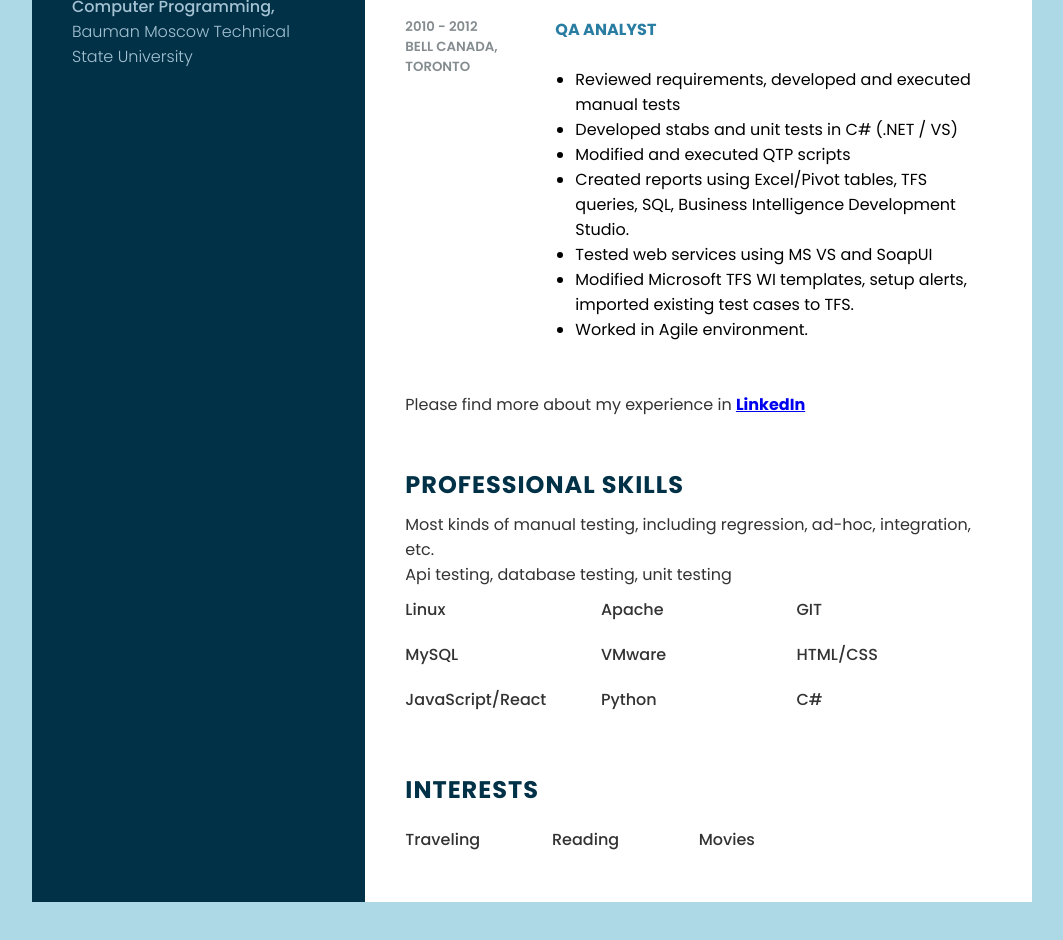
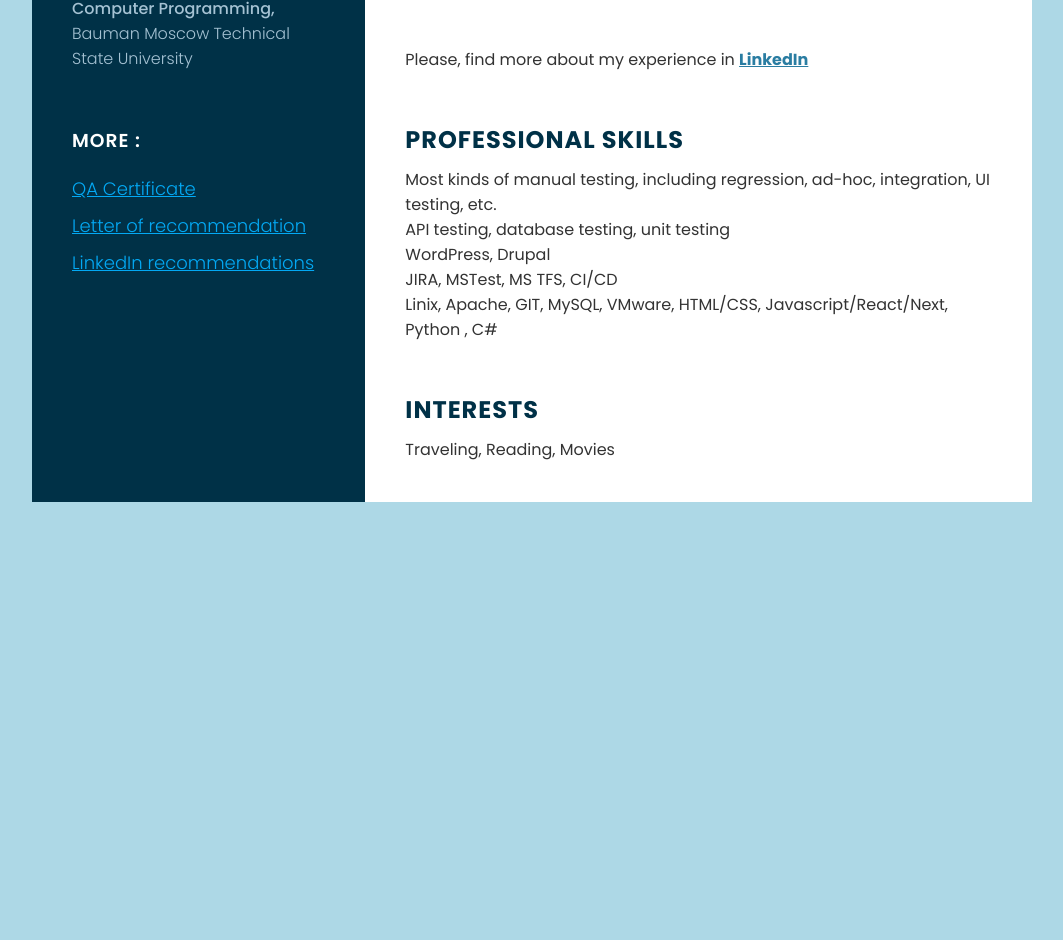
Before and after one commit to serge1000/qa-online-resume, a plain HTML site: page index.html in a window 1280 px wide. Shown: the part 1068-2008 px from the top of the page, without its empty margins (108-1171 px from the left). After the commit the page ends 1620 px from the top, so only its background shows below. Drawn offline with Linux system fonts and the light colour scheme.

Commit message:
added links on left

```diff
--- a/index.html
+++ b/index.html
@@ -33,11 +33,11 @@
                         </li>
                         <li>
                             <span class="icon"><i class="fa fa-github" aria-hidden="true"></i></span>
-                            <span class="text">github.com/serge1000</span>
+                            <span class="text"><a   target="_blank" href="https://github.com/serge1000">github.com/serge1000</a></span>
                         </li>
                         <li>
                             <span class="icon"><i class="fa fa-linkedin" aria-hidden="true"></i></span>
-                            <span class="text">linkedin.com/in/sergei-agranovsky-78a00413/</span>
+                            <span class="text"><a target="_blank"    href="https://linkedin.com/in/sergei-agranovsky-78a00413/">linkedin.com/in/sergei-agranovsky-78a00413/</a></span>
                         </li>
                     </ul>
                 </div>
@@ -62,6 +62,25 @@
                         </li>
                     </ul>
                 </div>
+
+
+                <div class="contactInfo">
+                    <h3 class="title">MORE :</h3>
+                    <ul>
+                        <li>
+                            <span class="text"><a   target="_blank" href="https://sergei.info/UW.jpg">QA Certificate</a></span>
+                        </li>
+                        <li>
+                            <span class="text"><a   target="_blank" href="https://sergei.info/SCI_Letter.jpg">Letter of recommendation</a></span>
+                        </li>
+                        <li>
+                            <span class="text"><a   target="_blank" href="https://sergei.info/RecommendationsFromLinked.JPG">LinkedIn recommendations</a></span>
+                        </li>
+                    </ul>
+                </div>
+
+
+
             </div>
             <div class="right_Side">
 <!--
@@ -76,25 +95,29 @@
                     <div class="box">
                         <div class="year_company">
                             <h5>2014 - Present</h5>
-                            <h5>Self Employed, Remotly from Kyiv/Toronto</h5>
+                            <h5>Self-Employed</h5>
                         </div>
                         <div class="text">
                             <h4>Software Tester / IT Consultant</h4>
                             <br>
-                            <p>My current responsibilities (GoinGlobal Inc.) are:</p>
+                            <p>My current activity :</p>
                             <br>
                             <ul>
                                 <li>Various kinds of software testing</li>
                                 <li>Creation of various reports using MySQL, Python scripting, Excel, and drush scripts</li>
                                 <li>Support of company's blog, including Linux / WordPress upgrades, resolving security issues</li>
                                 <li>Preparing and importing data into the application database</li>
+                                <li>Development in React/Node.js</li>
                             </ul>
                             <br>
                             <p>In the past ...</p>
                             <br>
                             <ul>
-                                <li>Developed https://dejavuai.com/, https://dejavu.art/</li>
-                                <li>Developed an application in react/node/</li>
+                                <li>Website development (
+<a class="linkedinlink" target="_blank" href="https://dejavu.art/">dejavu.art</a>,
+<a class="linkedinlink" target="_blank" href="https://dejavuai.com/">dejavuai.com</a>,
+<a class="linkedinlink" target="_blank" href="https://1st1.space/">1st1.space</a>,
+etc.    ) </li>
                                 <li>Developed new features and maintaining existing features of client's web application (ASP.NET, C#,VB, MS SQL) .</li>
                                 <li>Executed data quality checks/validations, ETL</li>
                                 <li>Worked with Drupal application</li>
@@ -120,55 +143,26 @@
                             </ul>
                         </div>
                     </div>
-                    <div class="box">
-                        <div class="year_company">
-                            <h5>2010 - 2012</h5>
-                            <h5>Bell Canada, Toronto</h5>
-                        </div>
-                        <div class="text">
-                            <h4>QA Analyst</h4><br>
-                            <ul>
-                                <li>Reviewed requirements, developed and executed manual tests</li>
-                                <li>Developed stabs and unit tests in C# (.NET / VS)</li>
-                                <li>Modified and executed QTP scripts</li>
-                                <li>Created reports using Excel/Pivot tables, TFS queries, SQL, Business Intelligence Development Studio. </li>
-                                <li>Tested web services using MS VS and SoapUI</li>
-                                <li>Modified Microsoft TFS WI templates, setup alerts, imported existing test cases to TFS.</li>
-                                <li>Worked in Agile environment.</li>
-                            </ul>
-                        </div>
-                    </div>
+
                 </div>
 
                 <div class="about">
 
-                    <p> Please find more about my experience in <a href="https://www.linkedin.com/in/sergei-agranovsky-78a00413/"><b>LinkedIn</b></a></p>
+                    <p> Please, find more about my experience in <a class="linkedinlink" target="_blank" href="https://www.linkedin.com/in/sergei-agranovsky-78a00413/"><b>LinkedIn</b></a></p>
                 </div>
 
                 <div class="about skills">
                     <h2 class="title2">Professional Skills</h2>
-                    <p>Most kinds of manual testing, including regression, ad-hoc, integration, etc.</p>
-                    <p>Api testing, database testing, unit testing</p>
-                    <ul>
-                        <li>Linux</li>
-                        <li>Apache</li>
-                        <li>GIT</li>
-                        <li>MySQL</li>
-                        <li>VMware</li>
-                        <li>HTML/CSS</li>
-                        <li>JavaScript/React</li>
-                        <li>Python</li>
-                        <li>C#</li>
-                    </ul>
+                    <p>Most kinds of manual testing, including regression, ad-hoc, integration, UI testing, etc.</p>
+                    <p>API testing, database testing, unit testing</p>
+                    <p>WordPress, Drupal</p>
+                    <p>JIRA, MSTest, MS TFS, CI/CD</p>
+                    <p>Linix, Apache, GIT, MySQL, VMware, HTML/CSS, Javascript/React/Next, Python , C#</p>
                 </div>
 
                 <div class="about interest">
                     <h2 class="title2">Interests</h2>
-                    <ul>
-                        <li>Traveling</li>
-                        <li>Reading</li>
-                        <li>Movies</li>
-                    </ul>
+                    <p>Traveling, Reading, Movies</p>
                 </div>
 
             </div>
--- a/style.css
+++ b/style.css
@@ -117,6 +117,16 @@ body
     font-size: 18px;
     color: #03a9f4;
 }
+
+
+.contactInfo ul li span a
+{
+    width: 30px;
+    font-size: 18px;
+    color: #03a9f4;
+}
+
+
 
 .contactInfo ul li span
 {
@@ -258,3 +268,10 @@ p{
     {
         grid-template-columns: repeat(1,1fr);
     }
+}
+
+
+.linkedinlink
+{
+    color: #2a7da2;
+}
```
Also changed, not shown: RecommendationsFromLinked.JPG (added), SCI_Letter.jpg (added), UW.jpg (added).
